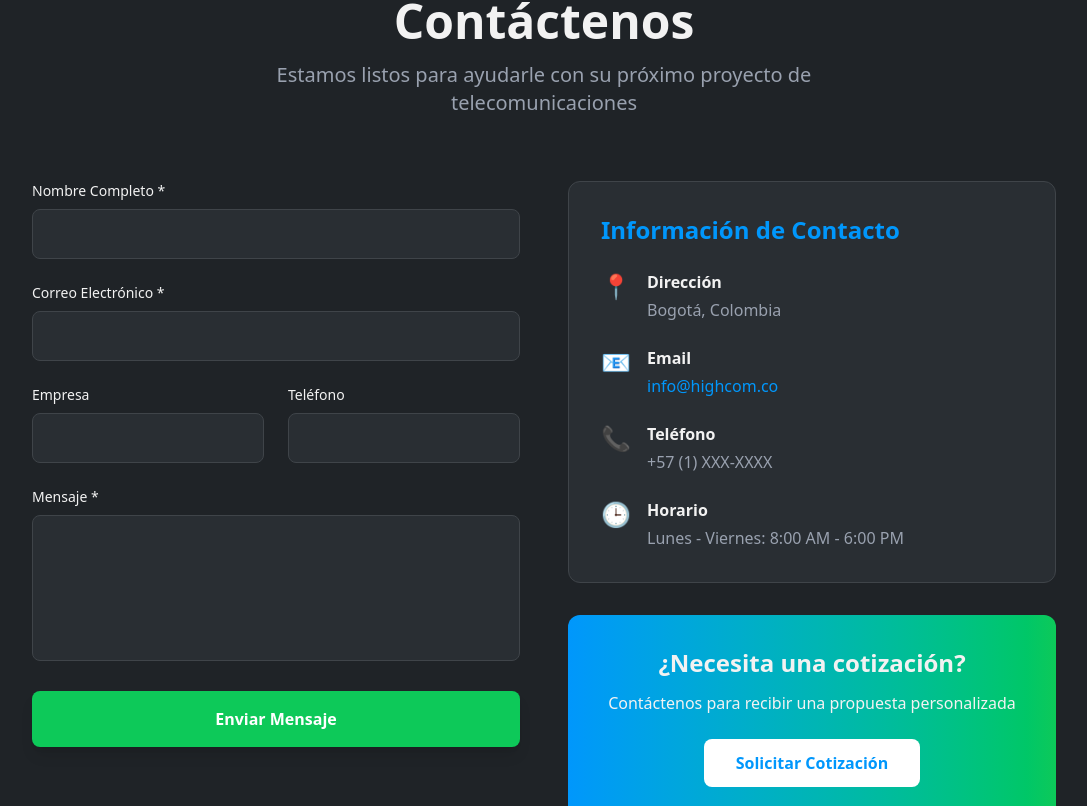
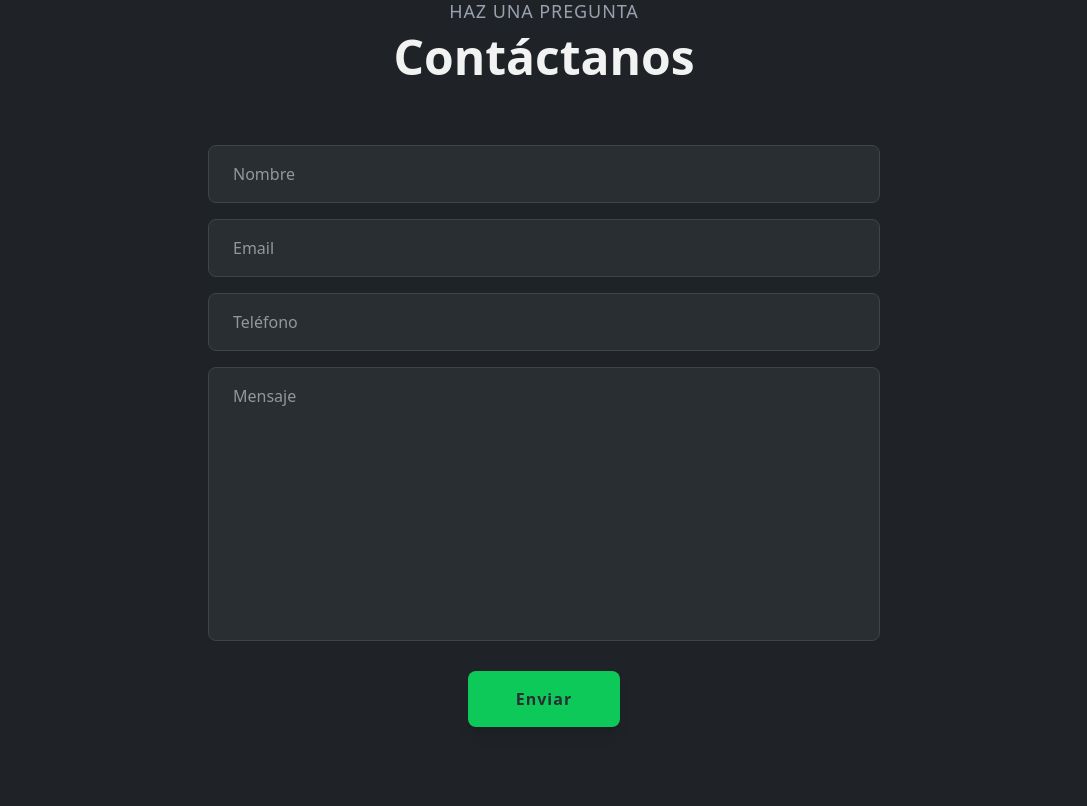
Before and after one commit to JonathanVargas0111/highcom, a Next.js app: page / in a window 1280 px wide. Shown: the part 2888-3694 px from the top of the page, without its empty margins (96-1183 px from the left). Built offline with nearby package versions, Linux system fonts and the light colour scheme.

Commit message:
Remove contact info section - keep only form as in original

```diff
--- a/src/components/home/Contact.tsx
+++ b/src/components/home/Contact.tsx
@@ -6,176 +6,89 @@ export default function Contact() {
     const [formData, setFormData] = useState({
         name: '',
         email: '',
-        company: '',
         phone: '',
-        message: '',
+        message: ''
     });
 
-    const handleSubmit = (e: React.FormEvent) => {
+    const handleSubmit = async (e: React.FormEvent) => {
         e.preventDefault();
-        // TODO: Implement form submission logic
-        console.log('Form submitted:', formData);
-        alert('Gracias por contactarnos. Nos pondremos en contacto pronto.');
-    };
-
-    const handleChange = (e: React.ChangeEvent<HTMLInputElement | HTMLTextAreaElement>) => {
-        setFormData({ ...formData, [e.target.name]: e.target.value });
+        const form = e.target as HTMLFormElement;
+        form.submit();
     };
 
     return (
-        <section id="contact" className="py-20 px-[10%] bg-[#1f2327]">
-            <div className="container mx-auto">
-                <div className="text-center mb-16">
-                    <h2 className="text-4xl lg:text-5xl font-bold mb-4">
-                        Contáctenos
+        <section id="contact" className="contact relative py-20 px-[10%] bg-[#1f2327]">
+            <div className="titulo_produc text-center mb-16">
+                <div className="header-section2">
+                    <span className="text-lg text-gray-400 uppercase tracking-wider">
+                        Haz una pregunta
+                    </span>
+                    <h2 className="title text-4xl md:text-5xl font-bold mt-2">
+                        Contáctanos
                     </h2>
-                    <p className="text-xl text-gray-400 max-w-2xl mx-auto">
-                        Estamos listos para ayudarle con su próximo proyecto de telecomunicaciones
-                    </p>
-                </div>
-
-                <div className="grid grid-cols-1 lg:grid-cols-2 gap-12">
-                    {/* Contact Form */}
-                    <form onSubmit={handleSubmit} className="space-y-6">
-                        <div>
-                            <label htmlFor="name" className="block text-sm font-medium mb-2">
-                                Nombre Completo *
-                            </label>
-                            <input
-                                type="text"
-                                id="name"
-                                name="name"
-                                value={formData.name}
-                                onChange={handleChange}
-                                required
-                                className="w-full px-4 py-3 bg-[#292e33] border border-[#3f4449] rounded-lg focus:border-[#0097FC] focus:outline-none focus:ring-2 focus:ring-[#0097FC]/20 transition-all"
-                            />
-                        </div>
-
-                        <div>
-                            <label htmlFor="email" className="block text-sm font-medium mb-2">
-                                Correo Electrónico *
-                            </label>
-                            <input
-                                type="email"
-                                id="email"
-                                name="email"
-                                value={formData.email}
-                                onChange={handleChange}
-                                required
-                                className="w-full px-4 py-3 bg-[#292e33] border border-[#3f4449] rounded-lg focus:border-[#0097FC] focus:outline-none focus:ring-2 focus:ring-[#0097FC]/20 transition-all"
-                            />
-                        </div>
-
-                        <div className="grid grid-cols-1 md:grid-cols-2 gap-6">
-                            <div>
-                                <label htmlFor="company" className="block text-sm font-medium mb-2">
-                                    Empresa
-                                </label>
-                                <input
-                                    type="text"
-                                    id="company"
-                                    name="company"
-                                    value={formData.company}
-                                    onChange={handleChange}
-                                    className="w-full px-4 py-3 bg-[#292e33] border border-[#3f4449] rounded-lg focus:border-[#0097FC] focus:outline-none focus:ring-2 focus:ring-[#0097FC]/20 transition-all"
-                                />
-                            </div>
-
-                            <div>
-                                <label htmlFor="phone" className="block text-sm font-medium mb-2">
-                                    Teléfono
-                                </label>
-                                <input
-                                    type="tel"
-                                    id="phone"
-                                    name="phone"
-                                    value={formData.phone}
-                                    onChange={handleChange}
-                                    className="w-full px-4 py-3 bg-[#292e33] border border-[#3f4449] rounded-lg focus:border-[#0097FC] focus:outline-none focus:ring-2 focus:ring-[#0097FC]/20 transition-all"
-                                />
                 </div>
             </div>
 
-                        <div>
-                            <label htmlFor="message" className="block text-sm font-medium mb-2">
-                                Mensaje *
-                            </label>
+            <form
+                action="https://formsubmit.co/info@highcom.co"
+                method="POST"
+                onSubmit={handleSubmit}
+                className="scroll-bottom max-w-2xl mx-auto"
+            >
+                <input
+                    type="text"
+                    name="name"
+                    id="name"
+                    placeholder="Nombre"
+                    required
+                    className="w-full mb-4 px-6 py-4 bg-[#292e33] border border-[#3f4449] rounded-lg text-white focus:border-[#0097FC] focus:outline-none transition-colors"
+                    value={formData.name}
+                    onChange={(e) => setFormData({ ...formData, name: e.target.value })}
+                />
+                <input
+                    type="email"
+                    name="email"
+                    id="email"
+                    placeholder="Email"
+                    required
+                    className="w-full mb-4 px-6 py-4 bg-[#292e33] border border-[#3f4449] rounded-lg text-white focus:border-[#0097FC] focus:outline-none transition-colors"
+                    value={formData.email}
+                    onChange={(e) => setFormData({ ...formData, email: e.target.value })}
+                />
+                <input
+                    type="tel"
+                    name="phone"
+                    id="phone"
+                    placeholder="Teléfono"
+                    className="w-full mb-4 px-6 py-4 bg-[#292e33] border border-[#3f4449] rounded-lg text-white focus:border-[#0097FC] focus:outline-none transition-colors"
+                    value={formData.phone}
+                    onChange={(e) => setFormData({ ...formData, phone: e.target.value })}
+                />
                 <textarea
+                    name="message"
                     id="message"
-                                name="message"
+                    cols={30}
+                    rows={10}
+                    placeholder="Mensaje"
+                    required
+                    className="w-full mb-6 px-6 py-4 bg-[#292e33] border border-[#3f4449] rounded-lg text-white focus:border-[#0097FC] focus:outline-none transition-colors resize-none"
                     value={formData.message}
-                                onChange={handleChange}
-                                required
-                                rows={5}
-                                className="w-full px-4 py-3 bg-[#292e33] border border-[#3f4449] rounded-lg focus:border-[#0097FC] focus:outline-none focus:ring-2 focus:ring-[#0097FC]/20 transition-all resize-none"
+                    onChange={(e) => setFormData({ ...formData, message: e.target.value })}
                 />
+
+                <div className="btn-box formBtn flex justify-center">
+                    <button
+                        type="submit"
+                        className="btn px-12 py-4 bg-[#0dc959] text-[#292e33] font-bold rounded-lg hover:bg-[#0ba047] transition-colors shadow-lg"
+                    >
+                        Enviar
+                    </button>
                 </div>
 
-                        <button
-                            type="submit"
-                            className="w-full px-8 py-4 bg-[#0dc959] text-white font-bold rounded-lg hover:bg-[#0ba047] transition-colors shadow-lg hover:shadow-xl transform hover:-translate-y-0.5 transition-all"
-                        >
-                            Enviar Mensaje
-                        </button>
+                <input type="hidden" name="_subject" value="CORREO PÁGINA WEB" />
+                <input type="hidden" name="_next" value="https://highcom.vercel.app/#contact" />
+                <input type="hidden" name="_captcha" value="false" />
             </form>
-
-                    {/* Contact Info */}
-                    <div className="space-y-8">
-                        <div className="bg-[#292e33] p-8 rounded-xl border border-[#3f4449]">
-                            <h3 className="text-2xl font-bold mb-6 text-[#0097FC]">Información de Contacto</h3>
-
-                            <div className="space-y-6">
-                                <div className="flex items-start gap-4">
-                                    <div className="text-2xl">📍</div>
-                                    <div>
-                                        <div className="font-bold mb-1">Dirección</div>
-                                        <div className="text-gray-400">Bogotá, Colombia</div>
-                                    </div>
-                                </div>
-
-                                <div className="flex items-start gap-4">
-                                    <div className="text-2xl">📧</div>
-                                    <div>
-                                        <div className="font-bold mb-1">Email</div>
-                                        <a href="mailto:info@highcom.co" className="text-[#0097FC] hover:underline">
-                                            info@highcom.co
-                                        </a>
-                                    </div>
-                                </div>
-
-                                <div className="flex items-start gap-4">
-                                    <div className="text-2xl">📞</div>
-                                    <div>
-                                        <div className="font-bold mb-1">Teléfono</div>
-                                        <div className="text-gray-400">+57 (1) XXX-XXXX</div>
-                                    </div>
-                                </div>
-
-                                <div className="flex items-start gap-4">
-                                    <div className="text-2xl">🕒</div>
-                                    <div>
-                                        <div className="font-bold mb-1">Horario</div>
-                                        <div className="text-gray-400">Lunes - Viernes: 8:00 AM - 6:00 PM</div>
-                                    </div>
-                                </div>
-                            </div>
-                        </div>
-
-                        {/* CTA Box */}
-                        <div className="bg-gradient-to-r from-[#0097FC] to-[#0dc959] p-8 rounded-xl text-center">
-                            <h3 className="text-2xl font-bold mb-3">¿Necesita una cotización?</h3>
-                            <p className="mb-6">Contáctenos para recibir una propuesta personalizada</p>
-                            <a
-                                href="mailto:info@highcom.co"
-                                className="inline-block px-8 py-3 bg-white text-[#0097FC] font-bold rounded-lg hover:bg-gray-100 transition-colors"
-                            >
-                                Solicitar Cotización
-                            </a>
-                        </div>
-                    </div>
-                </div>
-            </div>
         </section>
     );
 }
```
Lines whose indentation alone changed are shown as unchanged.
